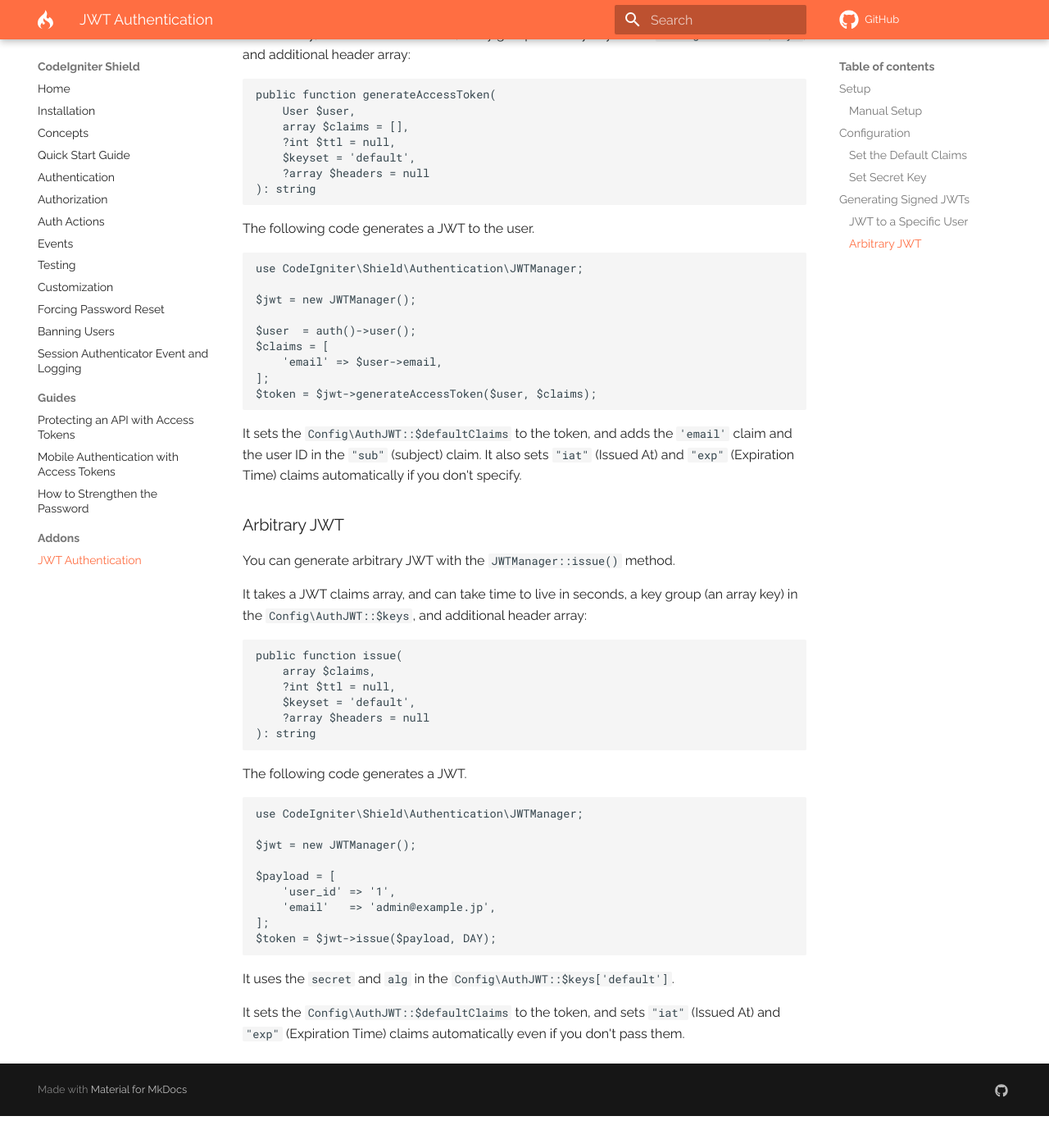
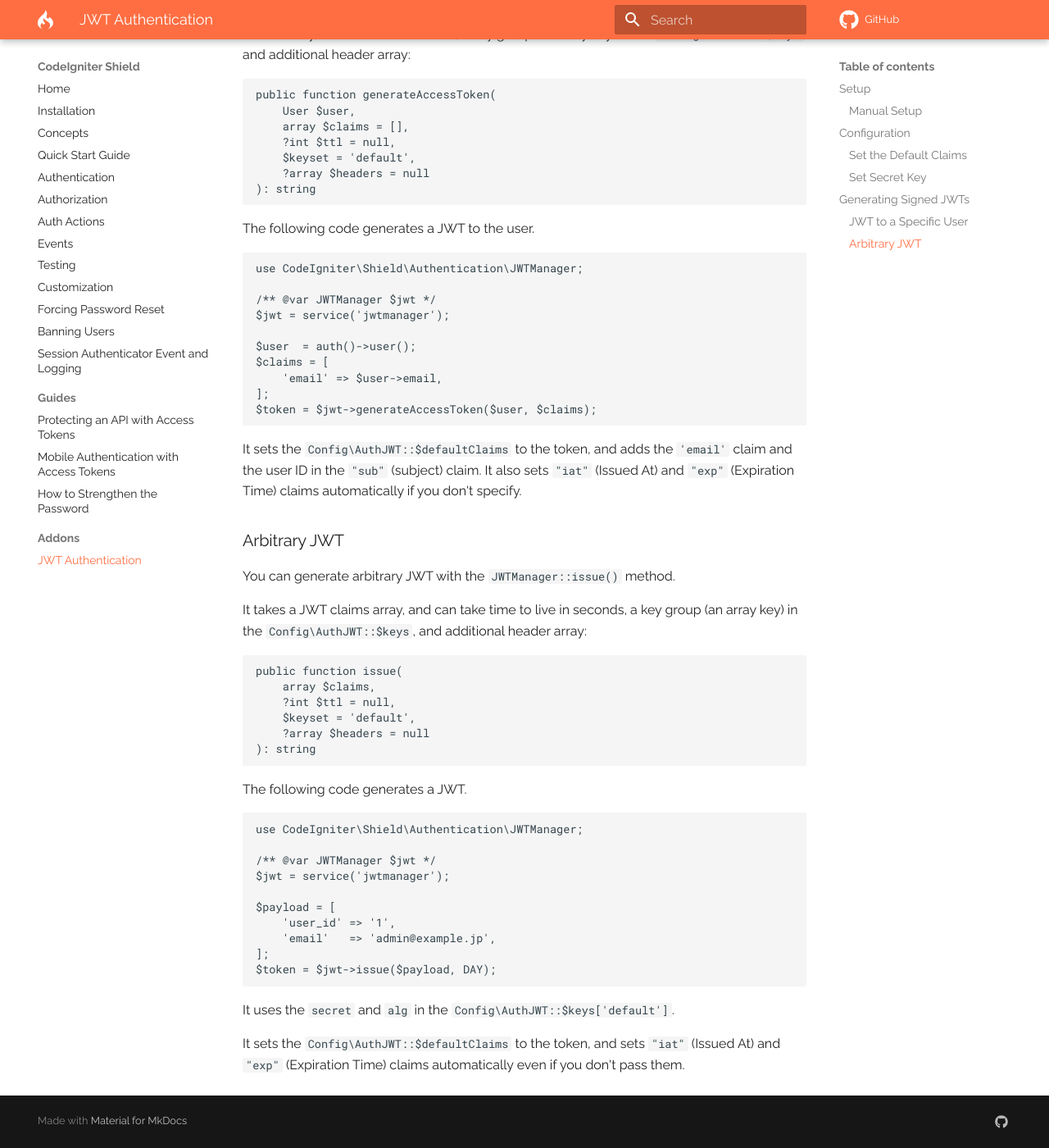
Before and after one commit to codeigniter4/shield, an MkDocs documentation site: the page built from docs/addons/jwt.md, in a window 1280 px wide and 1400 px high, scrolled down 1781 px. Shown: the whole window at 82% size. Built offline with MkDocs 1.6.1 and Material for MkDocs 9.7.7, drawn with Linux system fonts in a browser that asks for light colours; comment, search, counter and statistics services are not loaded; a style sheet for code colours, icons or effects is not loaded; before the commit the page ends 3142 px from its top, so only the background shows below that.

Commit message:
docs: use service('jwtmanager')

````diff
--- a/docs/addons/jwt.md
+++ b/docs/addons/jwt.md
@@ -91,7 +91,8 @@ The following code generates a JWT to the user.
 ```php
 use CodeIgniter\Shield\Authentication\JWTManager;
 
-$jwt = new JWTManager();
+/** @var JWTManager $jwt */
+$jwt = service('jwtmanager');
 
 $user  = auth()->user();
 $claims = [
@@ -126,7 +127,8 @@ The following code generates a JWT.
 ```php
 use CodeIgniter\Shield\Authentication\JWTManager;
 
-$jwt = new JWTManager();
+/** @var JWTManager $jwt */
+$jwt = service('jwtmanager');
 
 $payload = [
     'user_id' => '1',
````
